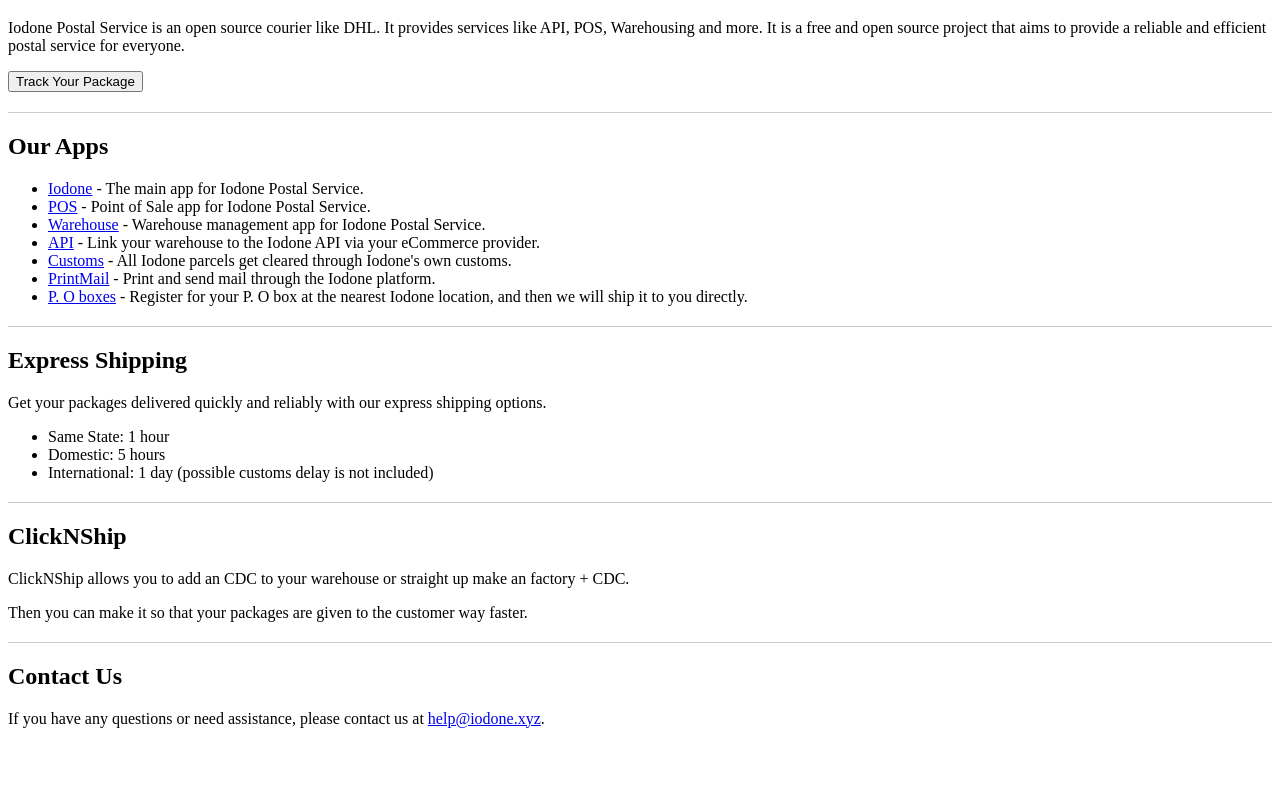
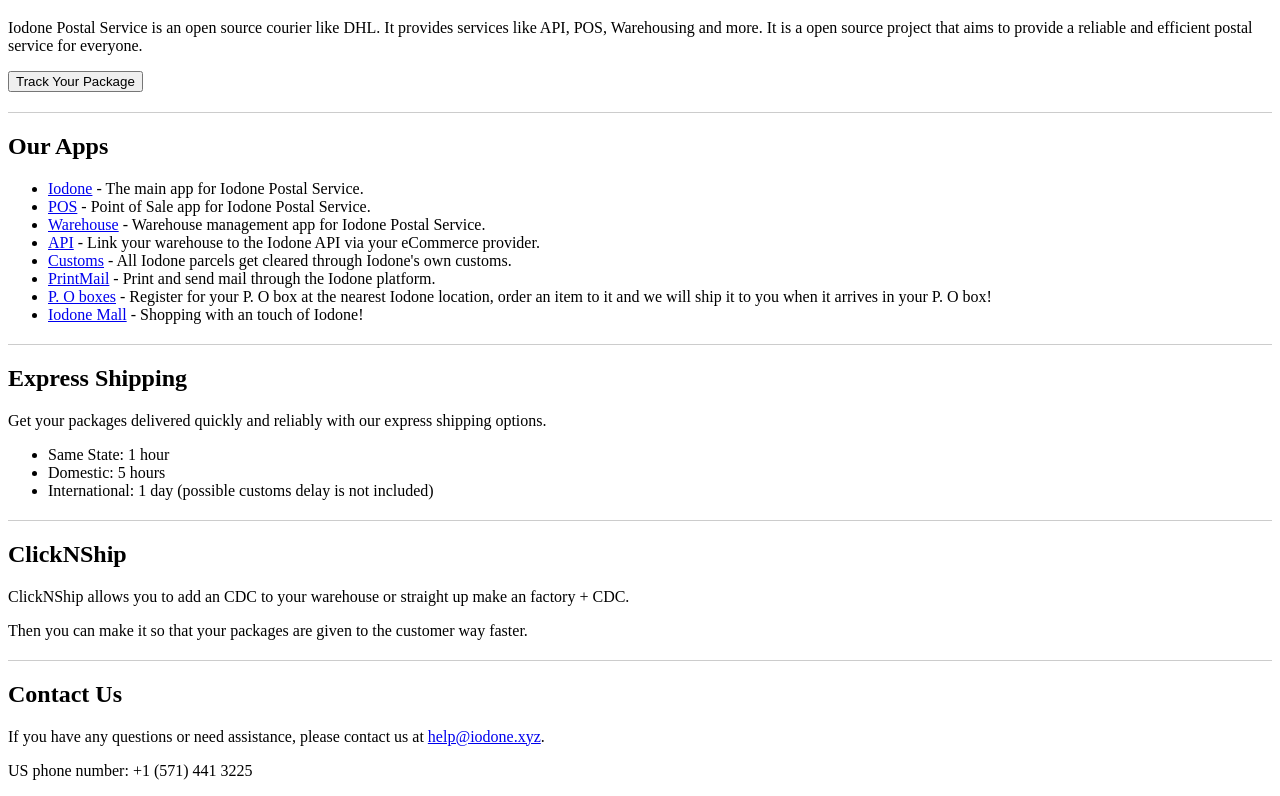
Before and after one commit to IodoneMail/Website, a plain HTML site: page index.html in a window 1280 px wide. Shown: the part 61-857 px from the top of the page. Before the commit the page ends 805 px from the top, so only its background shows below. Drawn offline with Linux system fonts and the light colour scheme.

Commit message:
Revise index.html with new content and links
Updated the content and structure of the index.html file, including new app links and contact information.

```diff
--- a/index.html
+++ b/index.html
@@ -8,7 +8,7 @@
 <body>
     <h1>Welcome to Iodone Postal Service</h1>
     <p>Iodone Postal Service is an open source courier like DHL.
-        It provides services like API, POS, Warehousing and more. It is a free and open source project that aims to provide a reliable and efficient postal service for everyone.
+        It provides services like API, POS, Warehousing and more. It is a  open source project that aims to provide a reliable and efficient postal service for everyone.
     </p>
     <button onclick="window.location.href='track.iodone.xyz'">Track Your Package</button>
     <div id="divider" style="height: 1px; background-color: #ccc; margin: 20px 0;"></div>
@@ -20,7 +20,8 @@
         <li><a href="https://iodone.xyz/api">API</a> - Link your warehouse to the Iodone API via your eCommerce provider.</li>
         <li><a href="https://iodone.xyz/customs">Customs</a> - All Iodone parcels get cleared through Iodone's own customs.</li>
         <li><a href="https://iodone.xyz/printmail">PrintMail</a> - Print and send mail through the Iodone platform.</li>
-        <li><a href="https://iodone.xyz/poboxes">P. O boxes</a> - Register for your P. O box at the nearest Iodone location, and then we will ship it to you directly.</li>
+        <li><a href="https://iodone.xyz/poboxes">P. O boxes</a> - Register for your P. O box at the nearest Iodone location, order an item to it and we will ship it to you when it arrives in your P. O box!</li>
+        <li><a href="https://mall.iodone.xyz">Iodone Mall</a> - Shopping with an touch of Iodone! </li>
         </ul>
     <div id="divider" style="height: 1px; background-color: #ccc; margin: 20px 0;"></div>
     <h2>Express Shipping</h2>
@@ -38,3 +39,4 @@
     <div id="divider" style="height: 1px; background-color: #ccc; margin: 20px 0;"></div>
     <h2>Contact Us</h2>
     <p>If you have any questions or need assistance, please contact us at <a href="mailto:help@iodone.xyz">help@iodone.xyz</a>.</p>
+    <p>US phone number: +1 (571) 441 3225</p>
```
